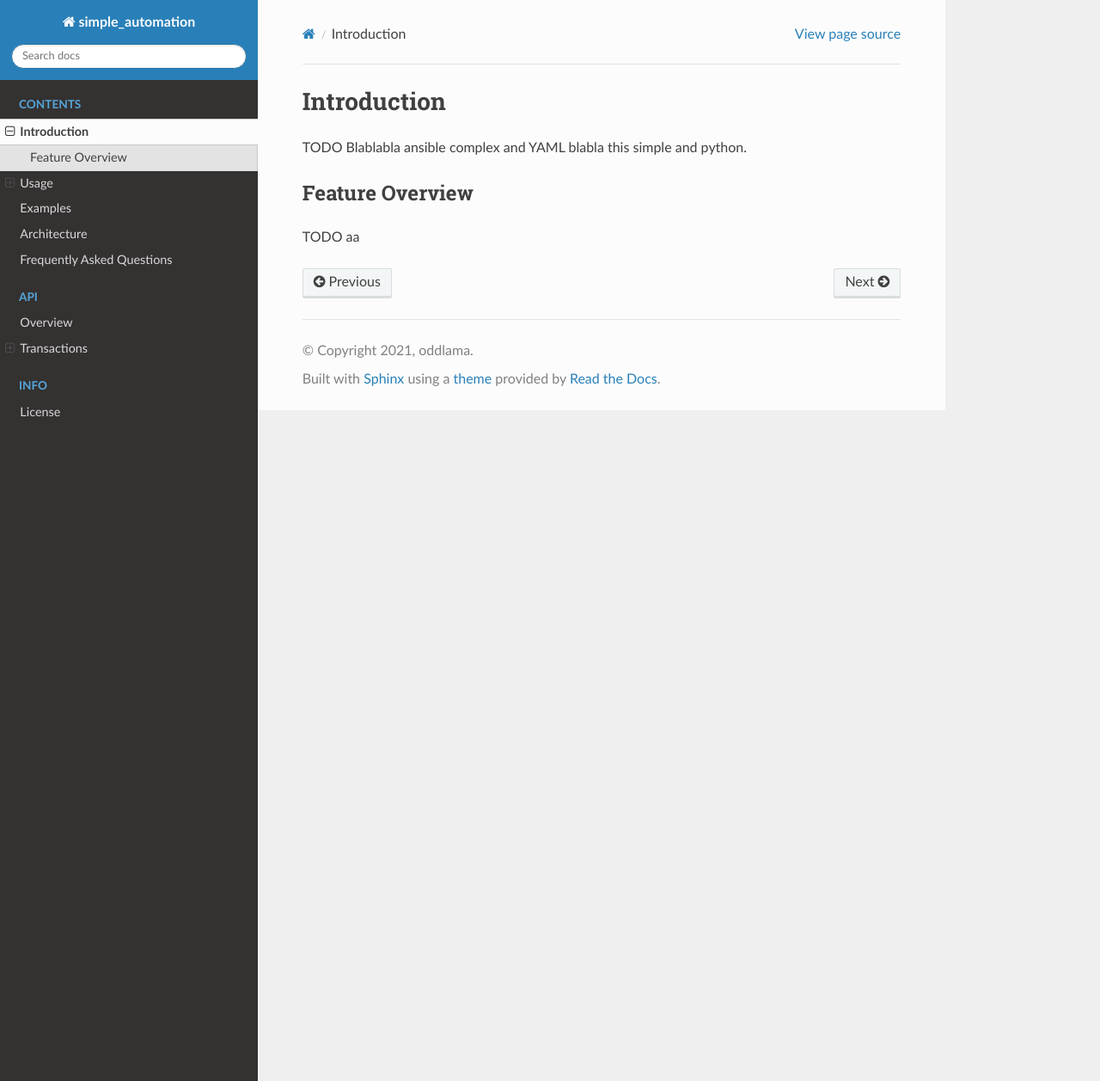
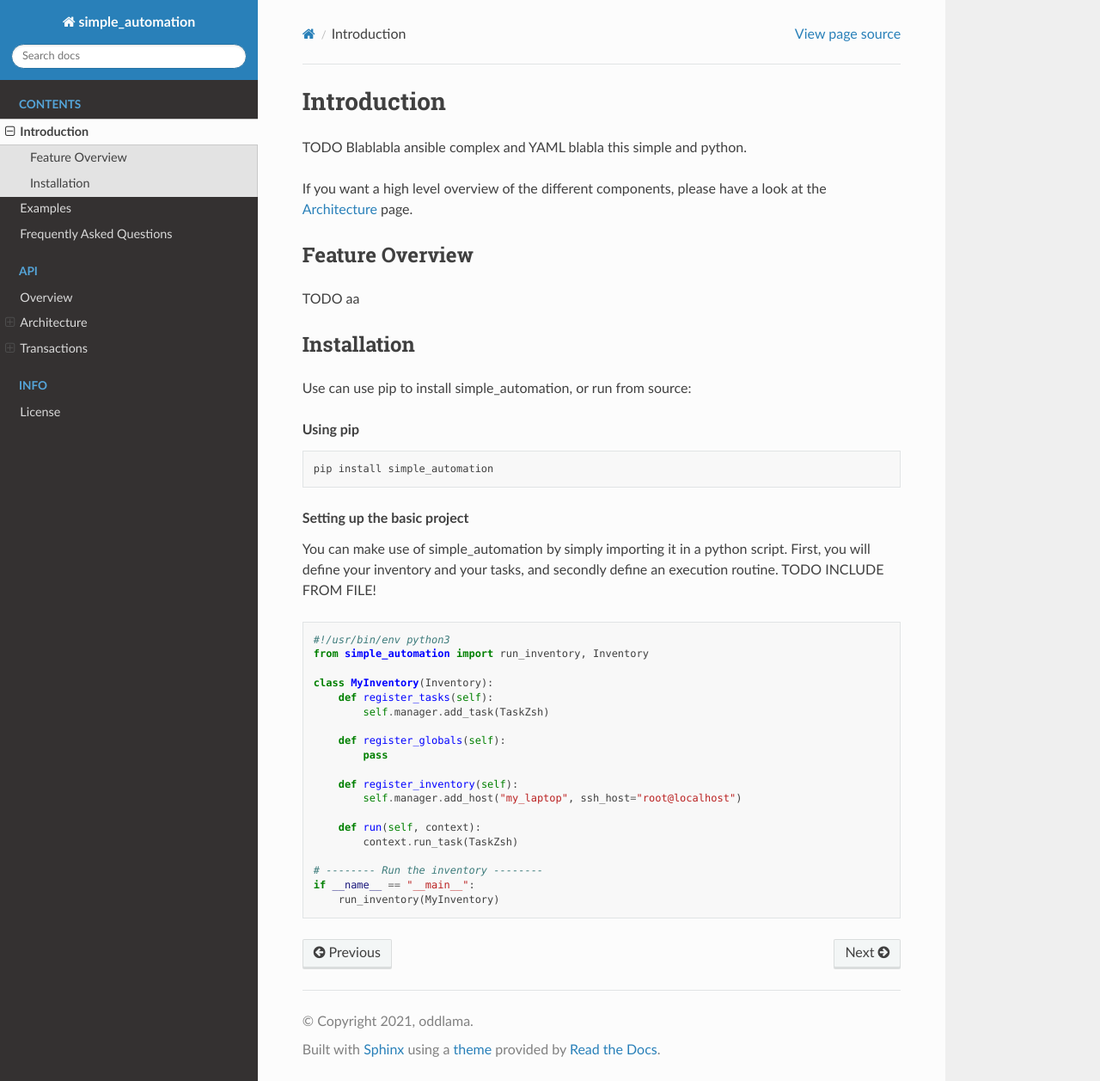
Before and after one commit to oddlama/fora, a Sphinx documentation site: the page built from docs/contents/introduction.rst, in a window 1280 px wide and 1257 px high. Shown: the whole window at 86% size. Built offline with Sphinx 7.4.7 and the Read the Docs theme 2.0.0, drawn with Linux system fonts in a browser that asks for light colours.

```diff
--- a/docs/contents/architecture.rst
+++ /dev/null
@@ -1,4 +0,0 @@
-Architecture
-============
-
-Overview of the architecture.
--- a/docs/contents/introduction.rst
+++ b/docs/contents/introduction.rst
@@ -5,7 +5,49 @@
 
 TODO Blablabla ansible complex and YAML blabla this simple and python.
 
+If you want a high level overview of the different components, please have
+a look at the :ref:`architecture` page.
+
 Feature Overview
 ----------------
 
 TODO aa
+
+Installation
+------------
+
+Use can use pip to install simple_automation, or run from source:
+
+.. topic:: Using pip
+
+    .. code-block:: bash
+
+        pip install simple_automation
+
+.. topic:: Setting up the basic project
+
+    You can make use of simple_automation by simply importing it in a python script.
+    First, you will define your inventory and your tasks, and secondly define an execution routine.
+    TODO INCLUDE FROM FILE!
+
+    .. code-block:: python
+
+        #!/usr/bin/env python3
+        from simple_automation import run_inventory, Inventory
+
+        class MyInventory(Inventory):
+            def register_tasks(self):
+                self.manager.add_task(TaskZsh)
+
+            def register_globals(self):
+                pass
+
+            def register_inventory(self):
+                self.manager.add_host("my_laptop", ssh_host="root@localhost")
+
+            def run(self, context):
+                context.run_task(TaskZsh)
+
+        # -------- Run the inventory --------
+        if __name__ == "__main__":
+            run_inventory(MyInventory)
--- a/docs/index.rst
+++ b/docs/index.rst
@@ -22,9 +22,7 @@
     :name: sec-contents
 
     contents/introduction
-    contents/usage
     contents/examples
-    contents/architecture
     contents/faq
 
 .. toctree::
@@ -33,6 +31,7 @@
     :name: sec-api
 
     api/overview
+    api/architecture
     api/transactions
 
 .. autosummary::
```
Also changed, not shown: ARCHITECTURE.md (+1 -1 lines), docs/api/architecture.rst (added, +92 -0 lines), docs/contents/usage.rst (deleted, +0 -53 lines), 1 other file.
